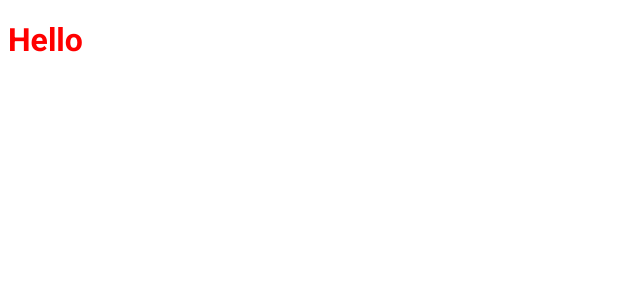
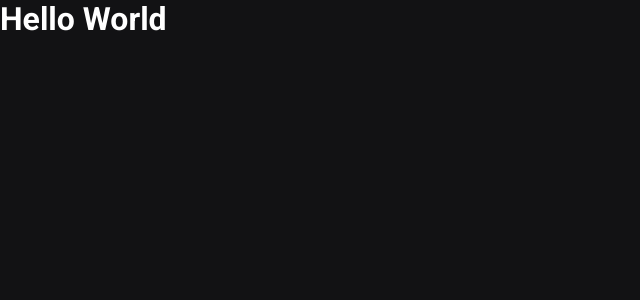
Before and after one commit to HelioAnacronista/Chapter-III, a Next.js app: page / in a window 1280 px wide. Shown: the top 300 px of the page, without its empty margins (0-640 px from the left). Built offline with nearby package versions, Linux system fonts and the light colour scheme.

Commit message:
Estilos globais do app

```diff
--- a/src/pages/_app.tsx
+++ b/src/pages/_app.tsx
@@ -1,4 +1,6 @@
 import { AppProps } from 'next/app'
+
+import '../styles/global.scss'
 
 //app() carrega varias vezes com os clickes do usuario
 export default function App({ Component, pageProps }: AppProps) {
--- a/src/pages/index.tsx
+++ b/src/pages/index.tsx
@@ -1,4 +1,4 @@
-import styles from "../styles/home.module.scss";
+
 import Heade from "next/head";
 
 export default function Home() {
@@ -7,7 +7,7 @@
       <Heade>
         <title>ig.news</title>
       </Heade>
-      <h1 className={styles.title}>Hello</h1>
+      <h1>Hello World</h1>
     </>
   );
 }
--- /dev/null
+++ b/src/styles/global.scss
@@ -0,0 +1,49 @@
+* {
+   margin: 0;
+   padding: 0;
+   box-sizing: border-box;
+ }
+
+ :root {
+   --white: #FFFFFF;
+
+   --gray-100: #e1e1e6;
+   --gray-300: #a8a8b3;
+   --gray-700: #323238;
+   --gray-800: #29292e;
+   --gray-850: #1f2729;
+   --gray-900: #121214;
+
+   --cyan-500: #61dafb;
+   --yellow-500: #eba417;
+ }
+
+ @media (max-width: 1080px){
+   html {
+      //html do body fica com 15px....
+       font-size: 93.75%;
+   }
+ }
+ @media (max-width: 720px){
+   html {
+       font-size: 87.5%;
+   }
+ }
+
+ body {
+   background: var(--gray-900);
+   color: var(--white);
+ }
+
+ body, input, textarea, select, button {
+   font: 400 1rem 'Roboto', sans-serif;
+ }
+
+ button {
+   cursor: pointer;
+ }
+
+ a {
+   color: inherit;
+   text-decoration: none;
+ }
--- a/src/styles/home.module.scss
+++ /dev/null
@@ -1,4 +0,0 @@
-.title {
-   color: red;
-   font-family: Roboto;
-}
```
